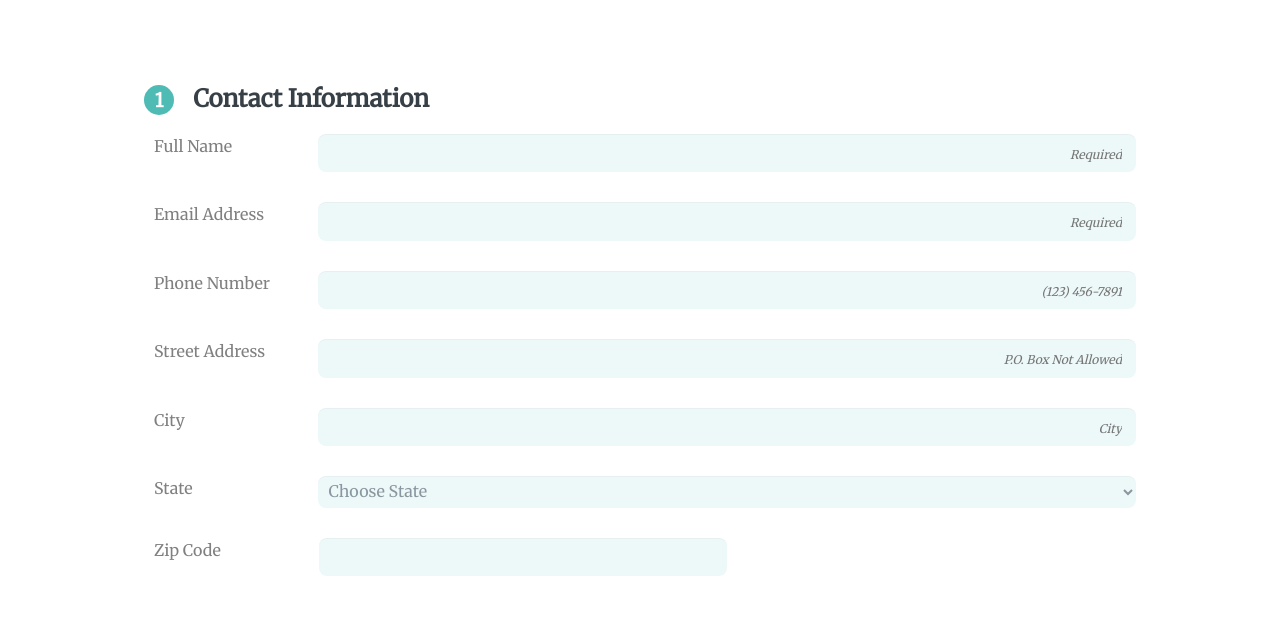
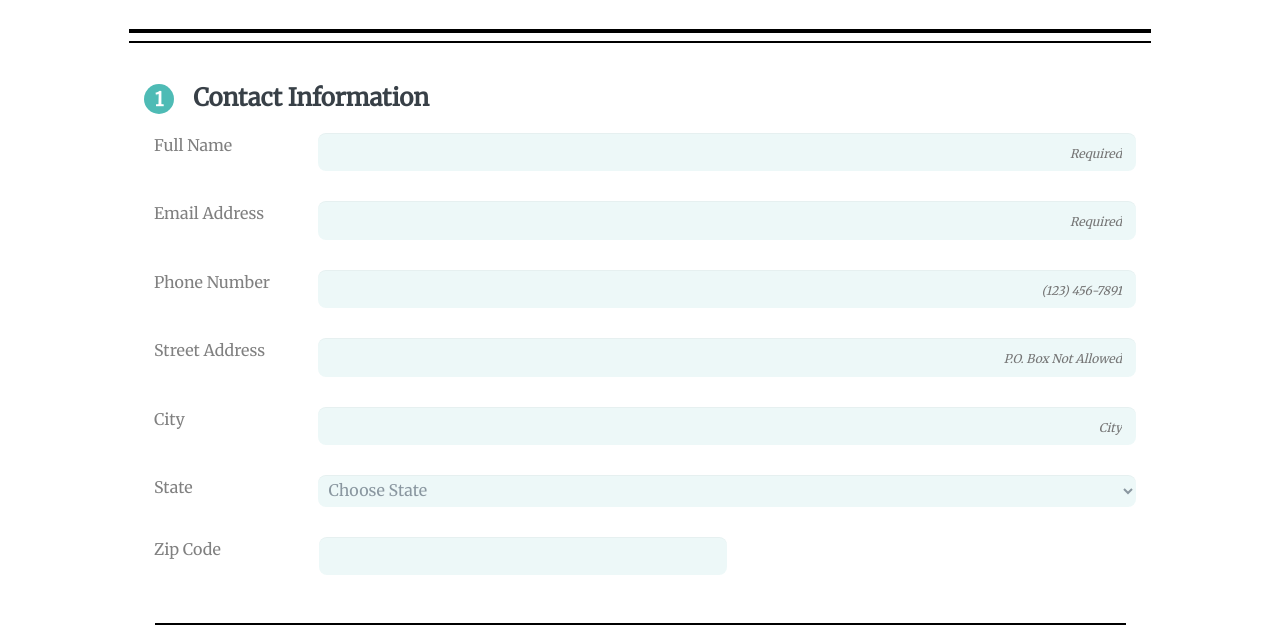
Before and after one commit to jordanleahy/Project-3, a plain HTML site: page index.html in a window 1280 px wide. Shown: the part 160-800 px from the top of the page. Drawn offline with Linux system fonts and the light colour scheme.

Commit message:
Fixed <hr> line css

```diff
--- a/css/style.css
+++ b/css/style.css
@@ -64,18 +64,17 @@ header {
 
 .line{
   width: 85%;
-  border: none;
-  color: #374957;
+  border: solid 1px black;
+  background: black;
 }
 
 .heavy{
   margin-top: 10px;
-  height: 5px;
+  height: 2px;
 }
 
 .light {
   margin-bottom: 10px;
-  height: 2px;
 }
 
 /* ---- Main/Form ---- */
```
